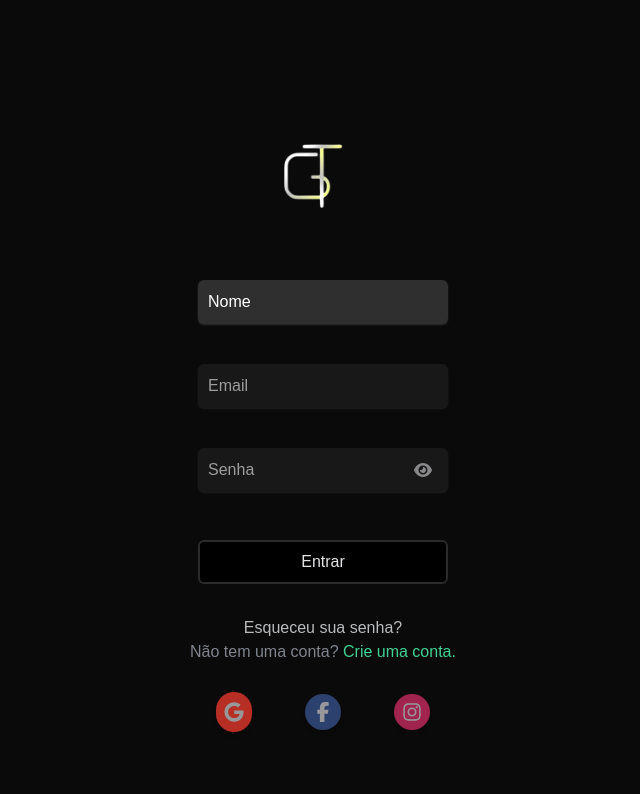
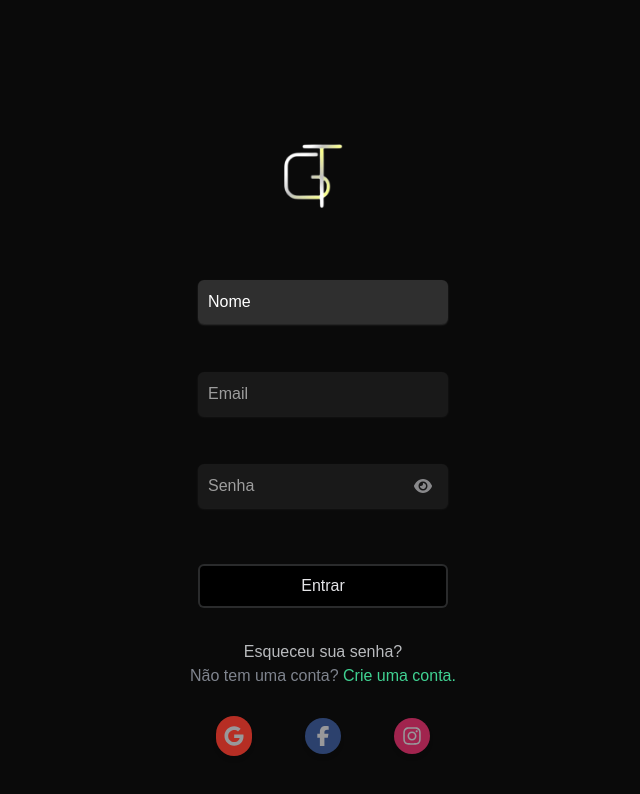
Before and after one commit to miquelven/gameTest, a Vue app: page /login in a window 1280 px wide. Shown: the top 794 px of the page, without its empty margins (317-957 px from the left). Built offline with nearby package versions, Linux system fonts and the light colour scheme; no server answers; a web font is replaced by a local one.

Commit message:
mudança no gap

```diff
--- a/src/views/Login.vue
+++ b/src/views/Login.vue
@@ -128,7 +128,7 @@ export default {
           class="w-48 brightness-125"
         />
 
-        <form class="flex flex-col gap-10 w-full p-2" @submit.prevent="login">
+        <form class="flex flex-col gap-12 w-full p-2" @submit.prevent="login">
           <div class="flex items-center relative">
             <InputForm
               ref="InputName"
```
